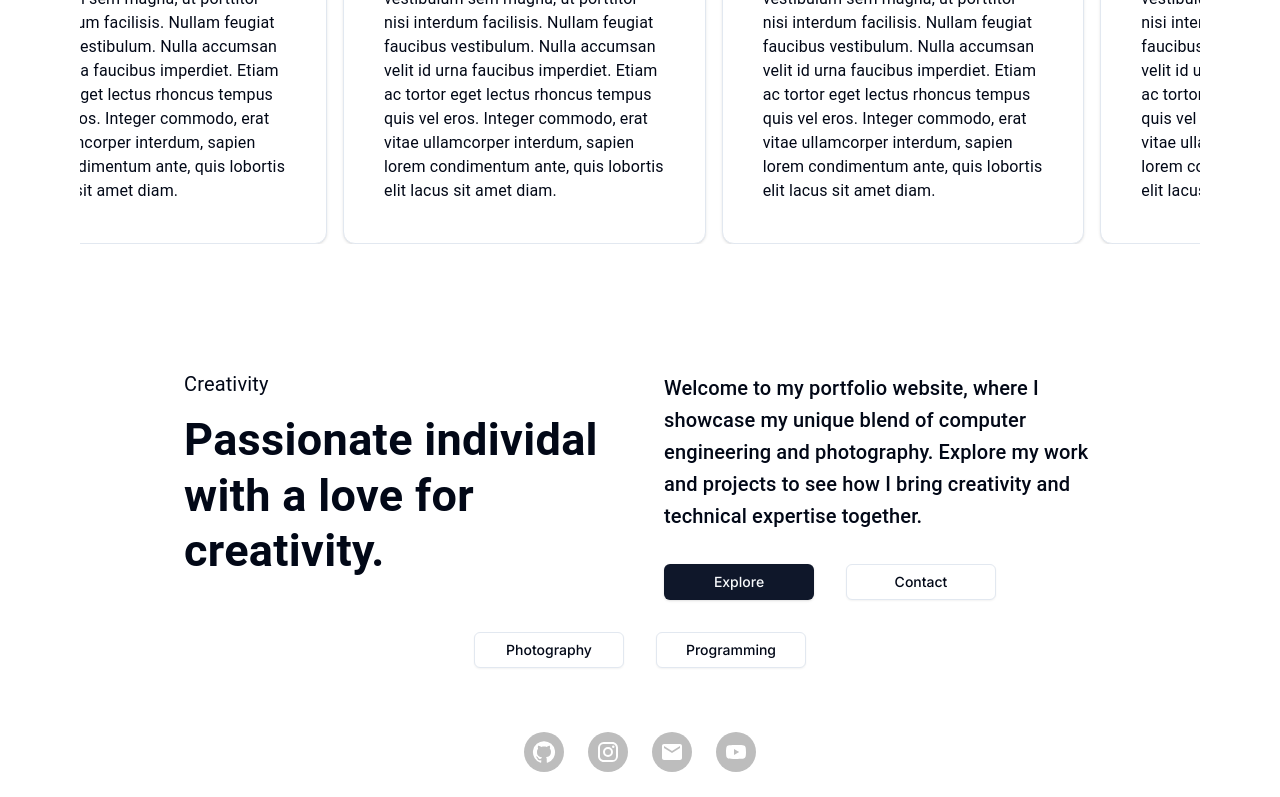
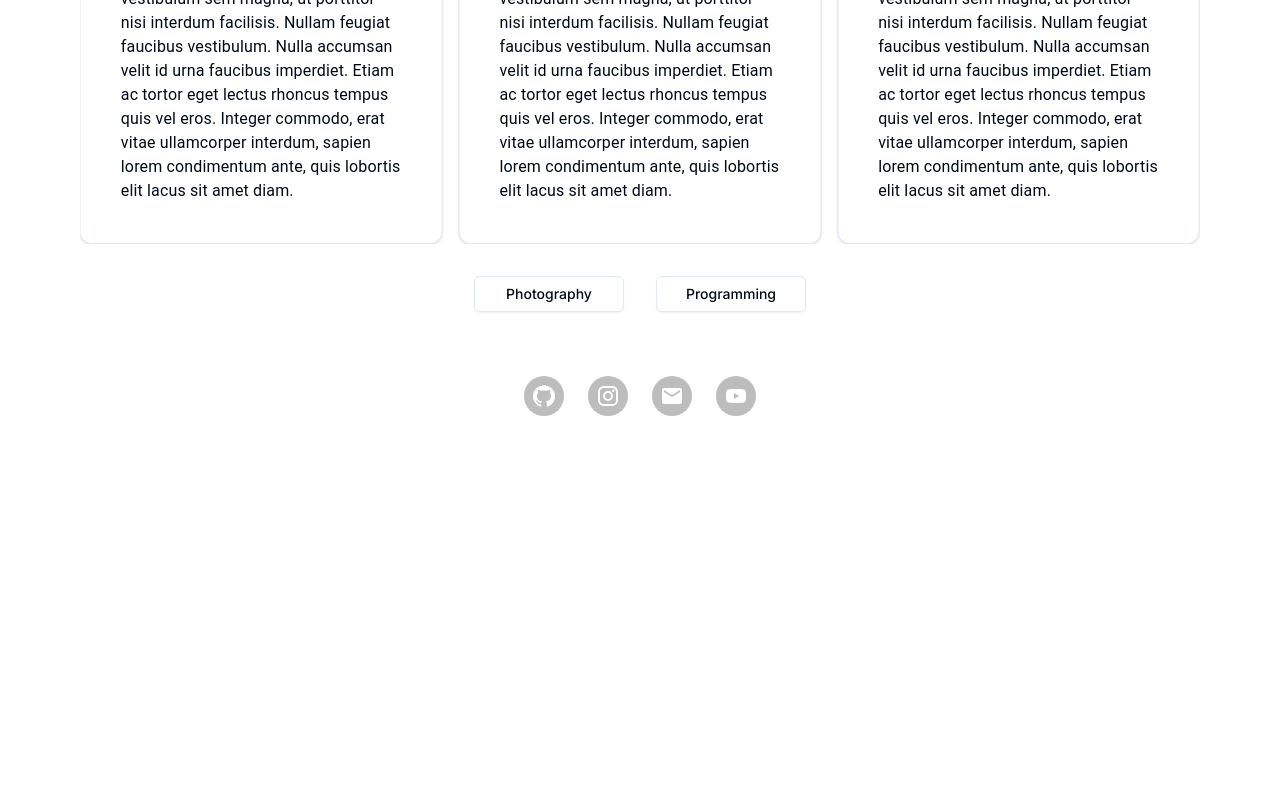
Before and after one commit to princey6sams/portfolio-next, a Next.js app: page / in a window 1280 px wide. Shown: the part 2194-2991 px from the top of the page. After the commit the page ends 2698 px from the top, so only its background shows below. Built offline with nearby package versions, Linux system fonts and the light colour scheme.

Commit message:
Custom layout for contact and small addition to contact page.

```diff
--- /dev/null
+++ b/src/app/about/layout.tsx
@@ -0,0 +1,13 @@
+import NavBar from "@/components/NavBar";
+import React from "react";
+
+const ContactLayout = ({ children }: { children: React.ReactNode }) => {
+  return (
+    <div h-full>
+      <NavBar />
+      <main className="h-full pt-40">{children}</main>
+    </div>
+  );
+};
+
+export default ContactLayout;
--- a/src/app/contact/page.tsx
+++ b/src/app/contact/page.tsx
@@ -1,11 +1,12 @@
 import Image from "next/image";
 import "../globals.css";
 import { replaceBase } from "@/utils/utils";
+import CustomButton from "@/components/CustomButton";
+import { Stack, Typography, Container } from "@mui/material";
 
 export default function Contact() {
   return (
-    <main>
-      <div className="boxShadow">
+    <>
       <Image
         src={replaceBase("${Base}/signal_hill_foggy_city.JPG")}
         alt="contact-hero"
@@ -15,21 +16,40 @@ export default function Contact() {
         quality={100}
         priority
       />
-      </div>
-      <h1 className="pt-52">Contact</h1>
-      <h1 className="pt-52">Contact</h1>
-      <h1 className="pt-52">Contact</h1>
-      <h1 className="pt-52">Contact</h1>
-      <h1 className="pt-52">Contact</h1>
-      <h1 className="pt-52">Contact</h1>
-      <h1 className="pt-52">Contact</h1>
-      <h1 className="pt-52">Contact</h1>
-      <h1 className="pt-52">Contact</h1>
-      <h1 className="pt-52">Contact</h1>
-      <h1 className="pt-52">Contact</h1>
-      <h1 className="pt-52">Contact</h1>
-      <h1 className="pt-52">Contact</h1>
-    </main>
+      <Stack direction="row" justifyContent="space-around" pt={40} px={10}>
+        <Container maxWidth="sm">
+          <Typography variant="h4" fontSize={20} pb={2}>
+            Creativity
+          </Typography>
+          {/* Specify colors for creativity for dark and light modes */}
+          <Typography variant="h4" fontWeight="bold" fontSize={45}>
+            Passionate individal with a love for creativity.
+          </Typography>
+        </Container>
+        <Container maxWidth="md">
+          <Typography variant="h6">
+            Welcome to my portfolio website, where I showcase my unique blend of
+            computer engineering and photography. Explore my work and projects
+            to see how I bring creativity and technical expertise together.
+          </Typography>
+          <Stack direction="row" spacing={4} pt={4}>
+            <CustomButton
+              link="/about"
+              name="Explore"
+              variant="default"
+              width="150px"
+            />
+            {/* How to make it scroll to another section of the same page */}
+            <CustomButton
+              link="/contact"
+              name="Contact"
+              variant="outline"
+              width="150px"
+            />
+          </Stack>
+        </Container>
+      </Stack>
+    </>
   );
 }
 
--- a/src/app/page.tsx
+++ b/src/app/page.tsx
@@ -80,40 +80,7 @@ export default function Home() {
           My Work
         </Typography>
         <ProjectCardCarousel id="carousel" />
-        <Stack direction="row" justifyContent="space-around" pt={12} px={10}>
-          <Container maxWidth="sm">
-            <Typography variant="h4" fontSize={20} pb={2}>
-              Creativity
-            </Typography>
-            {/* Specify colors for creativity for dark and light modes */}
-            <Typography variant="h4" fontWeight="bold" fontSize={45}>
-              Passionate individal with a love for creativity.
-            </Typography>
-          </Container>
-          <Container maxWidth="md">
-            <Typography variant="h6">
-              Welcome to my portfolio website, where I showcase my unique blend
-              of computer engineering and photography. Explore my work and
-              projects to see how I bring creativity and technical expertise
-              together.
-            </Typography>
-            <Stack direction="row" spacing={4} pt={4}>
-              <CustomButton
-                link="/about"
-                name="Explore"
-                variant="default"
-                width="150px"
-              />
-              {/* How to make it scroll to another section of the same page */}
-              <CustomButton
-                link="/contact"
-                name="Contact"
-                variant="outline"
-                width="150px"
-              />
-            </Stack>
-          </Container>
-        </Stack>
+
         <Stack direction="row" spacing={4} alignItems="center">
           {/* // SSR used for custom button */}
           <CustomButton
```
Lines whose indentation alone changed are shown as unchanged.
